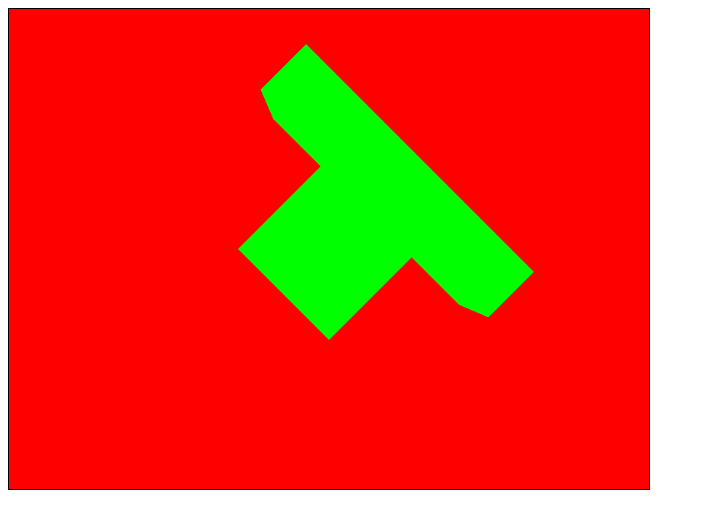
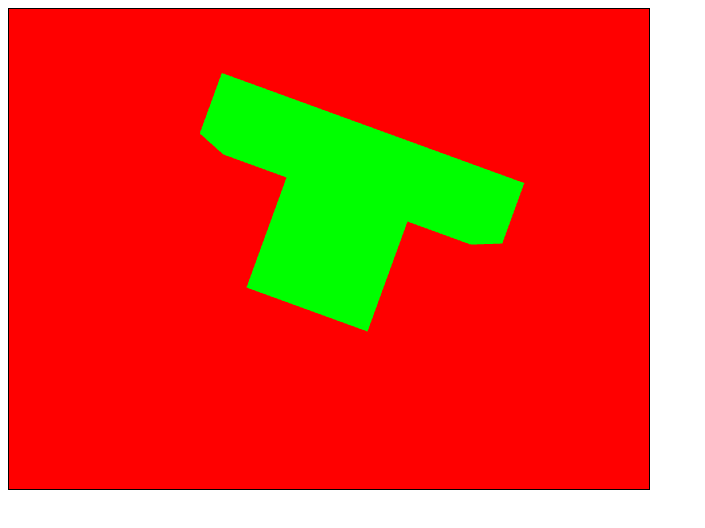
Before and after one commit to skrb7/Grafika_Komputerowa, a plain HTML site: page Lab02/index.html in a window 1280 px wide. Shown: the whole page, without its empty margins (0-705 px from the left). Drawn offline with Linux system fonts and the light colour scheme.

Commit message:
Rendering "T" letter OpenGL

```diff
--- a/Lab02/index.html
+++ b/Lab02/index.html
@@ -114,7 +114,7 @@ function startGL()
    0                         ,0                           ,-(zFar+zNear)/(zFar-zNear)  , -1,
    0                         ,0                           ,-(2*zFar*zNear)/(zFar-zNear) ,0.0,
   ];
-  let angle = 45.0; //Macierz transformacji świata - określenie położenia kamery
+  let angle = 20.0; //Macierz transformacji świata - określenie położenia kamery
   let uMVMatrix = [
   Math.cos(angle*Math.PI/180.0),-Math.sin(angle*Math.PI/180.0),0,0, //Macierz Rotacji
   Math.sin(angle*Math.PI/180.0),Math.cos(angle*Math.PI/180.0),0,0,
```
